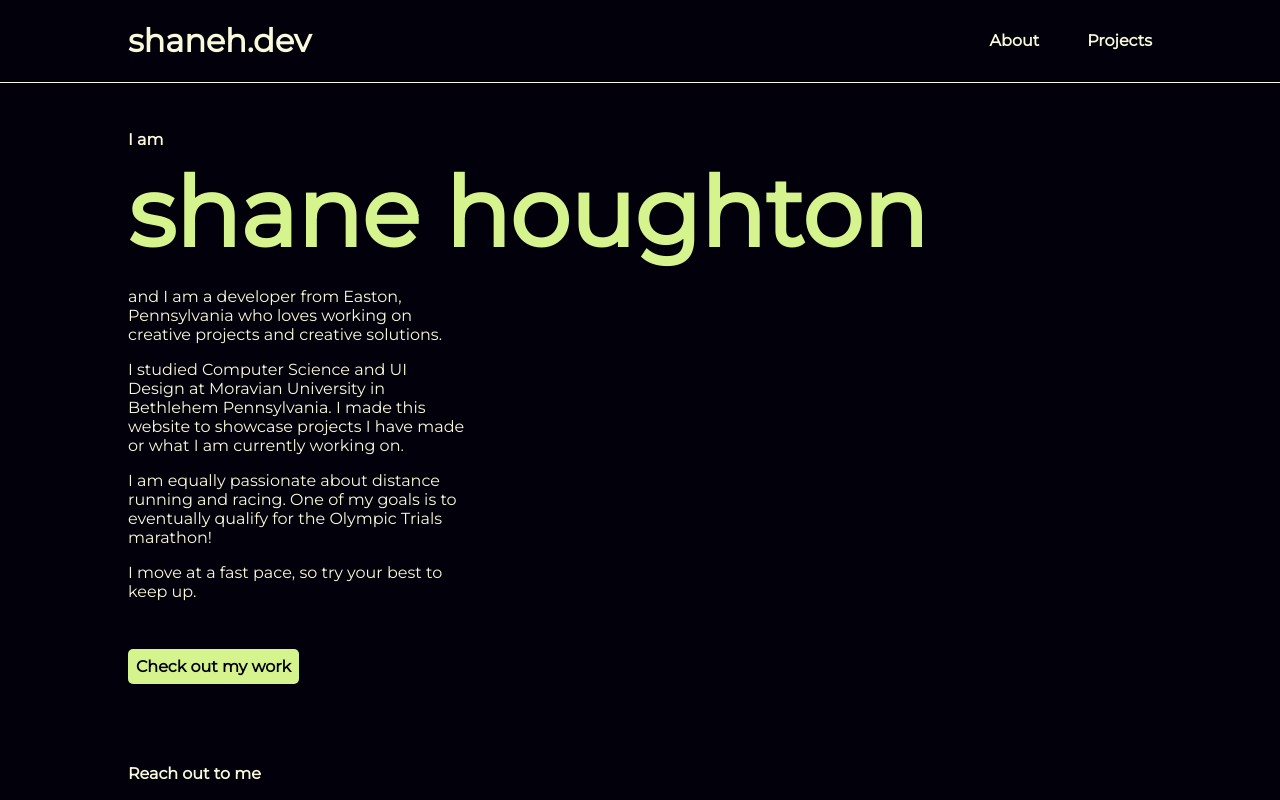
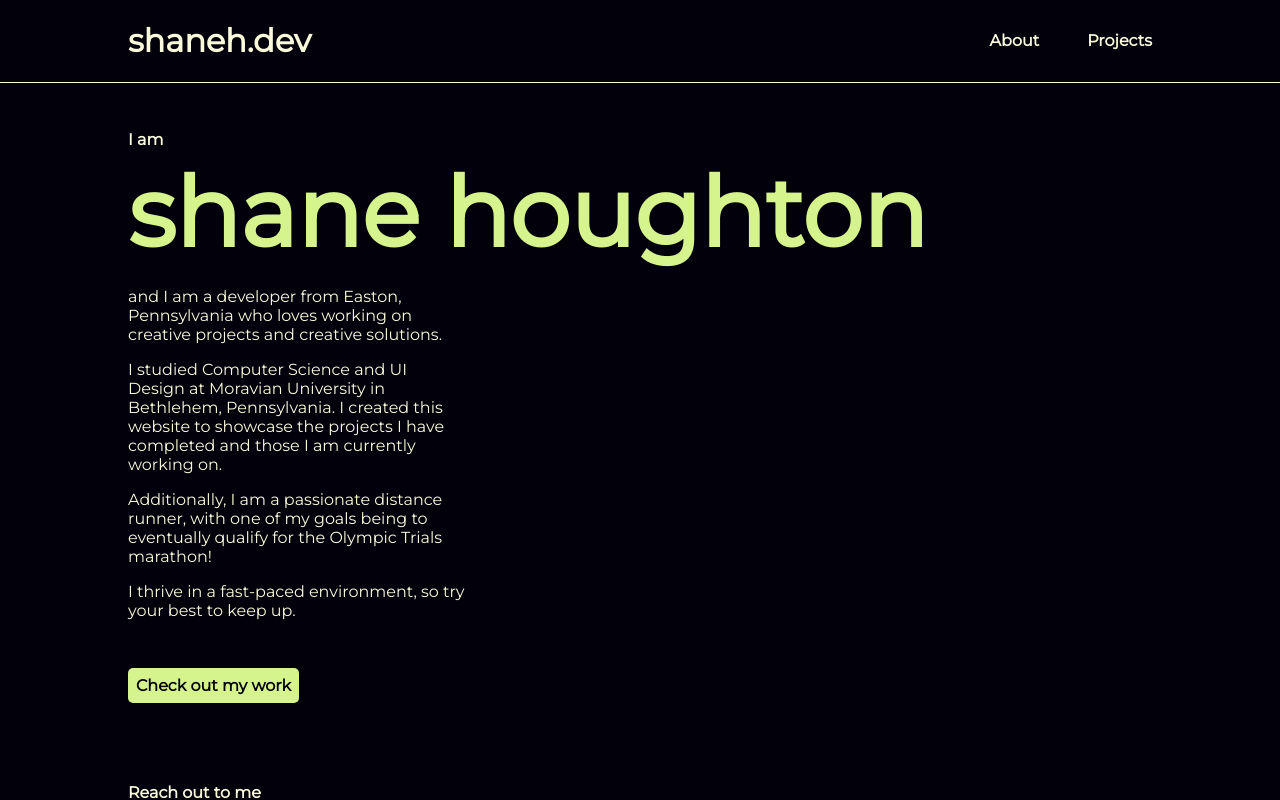
Before and after one commit to ShaneHoughton/shaneh.dev, a React (Create React App) app: page / in a window 1280 px wide. Shown: the top 800 px of the page. Built offline with nearby package versions, Linux system fonts and the light colour scheme.

Commit message:
spruce up about page

```diff
--- a/src/Pages/About/About.js
+++ b/src/Pages/About/About.js
@@ -16,12 +16,12 @@ const About = () => {
         <p>
           and I am a developer from Easton, Pennsylvania who loves working on creative projects and creative solutions.
         </p>
-        <p>I studied Computer Science and UI Design at Moravian University in Bethlehem Pennsylvania. I made this website
-          to showcase projects I have made or what I am currently working on.</p>
-        <p>I am equally passionate about distance running and racing. One of my goals is to eventually qualify for the Olympic Trials marathon!</p>
+        <p>I studied Computer Science and UI Design at Moravian University in Bethlehem, Pennsylvania.
+           I created this website to showcase the projects I have completed and those I am currently working on.</p>
+        <p>Additionally, I am a passionate distance runner, with one of my goals being to eventually qualify for the Olympic Trials marathon!</p>
 
         <p>
-          I move at a fast pace, so try your best to keep up.
+        I thrive in a fast-paced environment, so try your best to keep up.
         </p>
       </div>
       <CustomButton onClick={()=>navigate('/projects')}>Check out my work</CustomButton>
```
